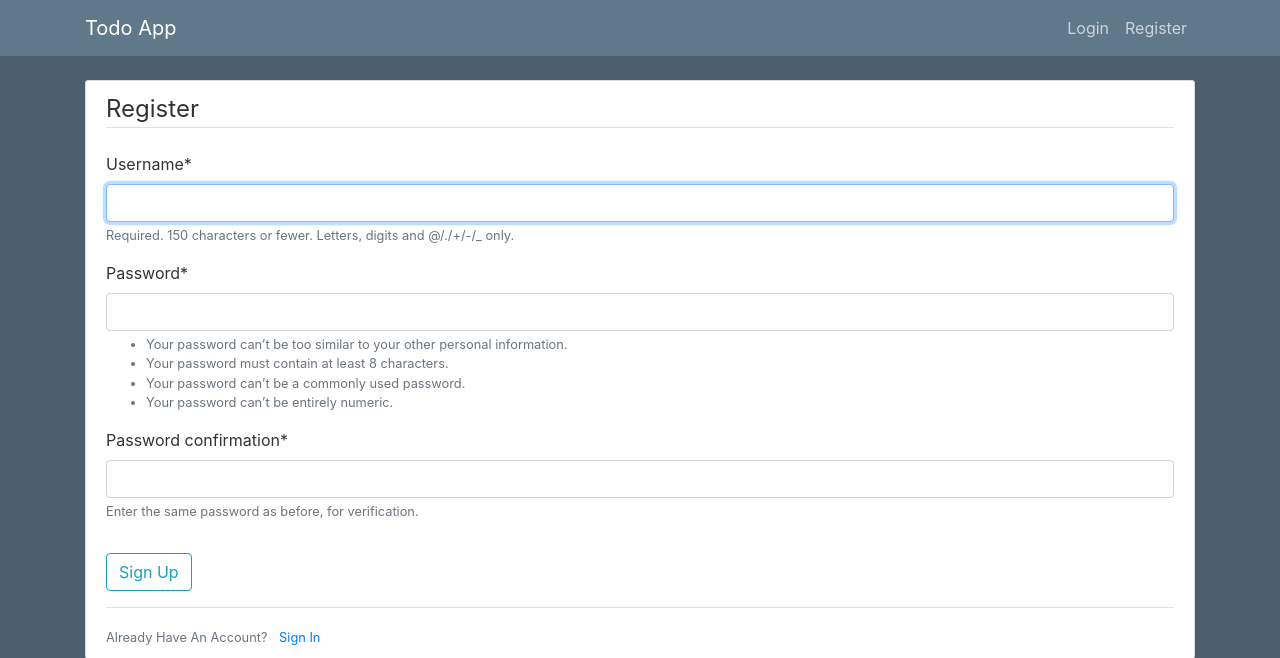
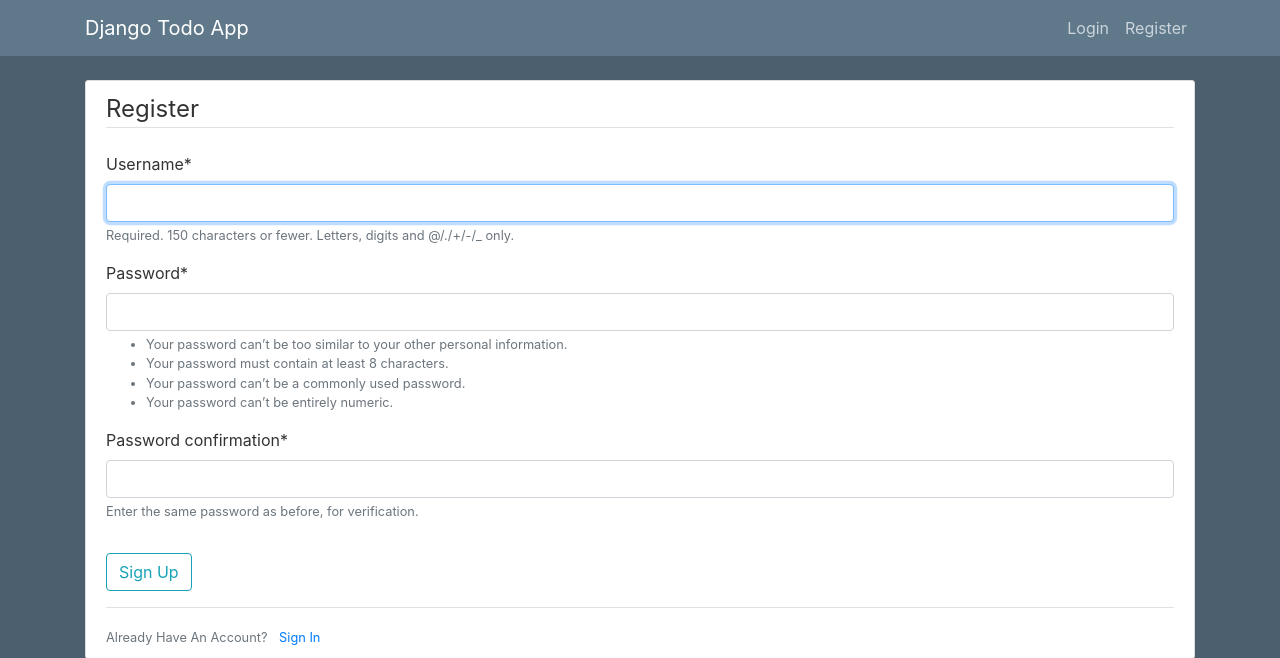
Before and after one commit to MRA-AK/django_todo_app, a Django app: page /accounts/register/ in a window 1280 px wide. Shown: the top 658 px of the page. Run offline with Django 3.2, Linux system fonts and the light colour scheme; parts of the project's set-up code (start-up, migrations or seed data) failed here and were passed over; some libraries are stand-ins or nearby versions.

Commit message:
Modify pages header

```diff
--- a/core/templates/base.html
+++ b/core/templates/base.html
@@ -25,7 +25,7 @@
   <header class="site-header">
     <nav class="navbar navbar-expand-md navbar-dark bg-steel fixed-top">
       <div class="container">
-        <a class="navbar-brand mr-4" href="#">Todo App</a>
+        <a class="navbar-brand mr-4" href="#">Django Todo App</a>
         <button class="navbar-toggler" type="button" data-toggle="collapse" data-target="#navbarToggle" aria-controls="navbarToggle" aria-expanded="false" aria-label="Toggle navigation">
         <span class="navbar-toggler-icon"></span>
         </button>
```
